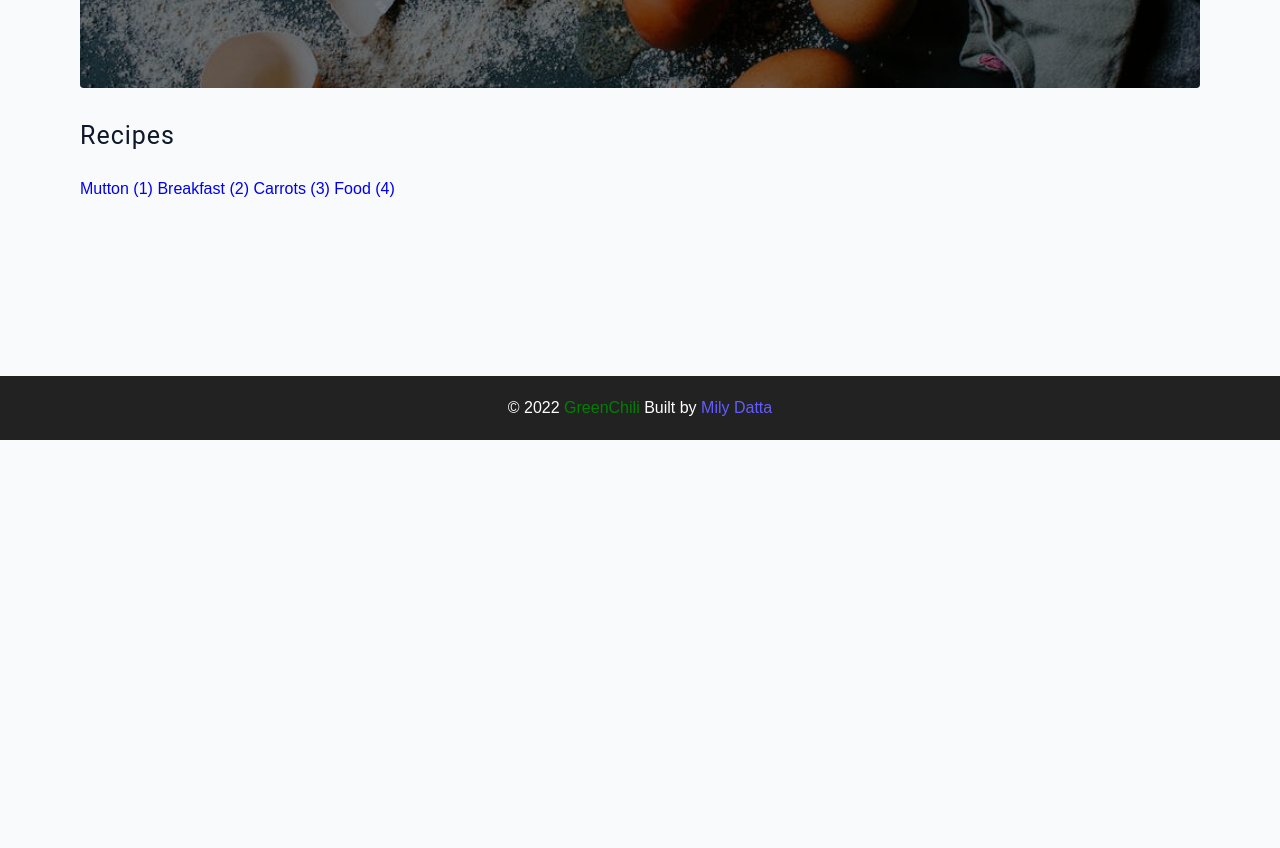
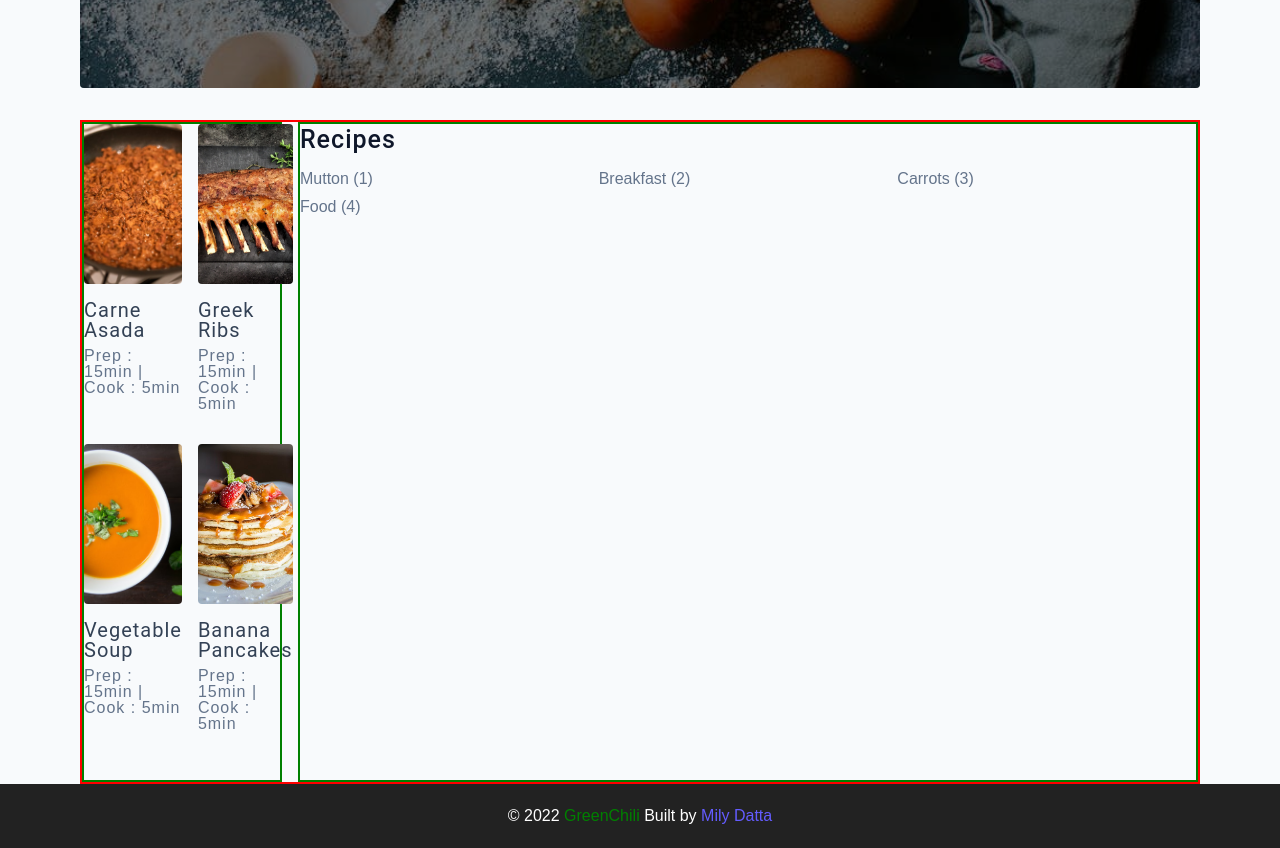
Before and after one commit to milydatta/green-chili, a plain HTML site: page index.html in a window 1280 px wide. Shown: the part 360-1208 px from the top of the page. Before the commit the page ends 800 px from the top, so only its background shows below. Drawn offline with Linux system fonts and the light colour scheme.

Commit message:
some update

```diff
--- a/css/main.css
+++ b/css/main.css
@@ -424,6 +424,83 @@ hero
 }
 /*
 ===============
+recipes
+===============
+*/
+.recipes-container{
+  display: grid;
+  gap: 2rem 1rem;
+  border: 2px solid red;
+}
+.tags-container{
+  border: 2px solid green;
+  order: 1;
+  display: flex;
+  flex-direction: column;
+  padding-bottom: 3rem;
+}
+.recipes-list{
+  display: grid;
+  gap: 2rem 1rem;
+  padding-bottom: 3rem;
+  border: 2px solid green;
+}
+.tags-container h4{
+  margin-bottom: 0.5rem;
+  font-weight: 500;
+}
+.tags-list{
+  display: grid;
+  grid-template-columns: 1fr 1fr 1fr;
+}
+.tags-list a {
+  text-transform: capitalize;
+  display: block;
+  color: var(--grey-500);
+  transition: var(--transition);
+}
+.tags-list a:hover{
+  color: var(--primary-500);
+}
+.recipe{
+  display: block;
+}
+.recipe-img{
+  height: 15rem;
+  border-radius: var(--borderRadius);
+  margin-bottom: 1rem;
+}
+.recipe h5{
+  margin-bottom: 0;
+  line-height: 1;
+  color: var(--grey-700);
+}
+.recipe p{
+  margin-bottom: 0;
+  line-height: 1;
+  margin-top: 0.5rem;
+  color: var(--grey-500);
+  letter-spacing: var(--letterSpacing);
+}
+@media screen and (min-width: 576px) {
+  .recipes-list{
+    grid-template-columns: 1fr 1fr;
+  }
+  .recipe-img{
+    height: 10rem;
+  }
+}
+@media screen and (min-width: 992px) {
+  .recipes-container{
+    grid-template-columns: 200px 1fr;
+  }
+
+}
+@media screen and (min-width: 1200px) {
+
+}
+/*
+===============
 about
 ===============
 */
@@ -433,3 +510,8 @@ about
   padding-top: 2rem;
   min-height: 600px;
 }
+/*
+===============
+
+===============
+*/
--- a/index.html
+++ b/index.html
@@ -69,9 +69,42 @@
       </div>
       <!-- end of tags container -->
 
-      <!-- recipes list container -->
-      <div class="recipes-list"></div>
-      <!-- end of recipes list container -->
+      <!-- recipes list -->
+      <div class="recipes-list">
+        <!-- single recipe -->
+        <a href="single-recipe.html" class="recipe">
+          <img src="./assets/recipes/recipe-1.jpeg" alt="food"
+          class="img recipe-img"/>
+          <h5>carne asada</h5>
+          <p>Prep : 15min | Cook : 5min</p>
+        </a>
+        <!-- end of single recipe -->
+         <!-- single recipe -->
+         <a href="single-recipe.html" class="recipe">
+          <img src="./assets/recipes/recipe-2.jpeg" alt="food"
+          class="img recipe-img"/>
+          <h5>Greek Ribs</h5>
+          <p>Prep : 15min | Cook : 5min</p>
+        </a>
+        <!-- end of single recipe -->
+         <!-- single recipe -->
+         <a href="single-recipe.html" class="recipe">
+          <img src="./assets/recipes/recipe-3.jpeg" alt="food"
+          class="img recipe-img"/>
+          <h5>Vegetable Soup</h5>
+          <p>Prep : 15min | Cook : 5min</p>
+        </a>
+        <!-- end of single recipe -->
+         <!-- single recipe -->
+         <a href="single-recipe.html" class="recipe">
+          <img src="./assets/recipes/recipe-4.jpeg" alt="food"
+          class="img recipe-img"/>
+          <h5>Banana Pancakes</h5>
+          <p>Prep : 15min | Cook : 5min</p>
+        </a>
+        <!-- end of single recipe -->
+      </div>
+      <!-- end of recipes list -->
     </section>
     <!-- end of recipes container -->
     </main>
```
